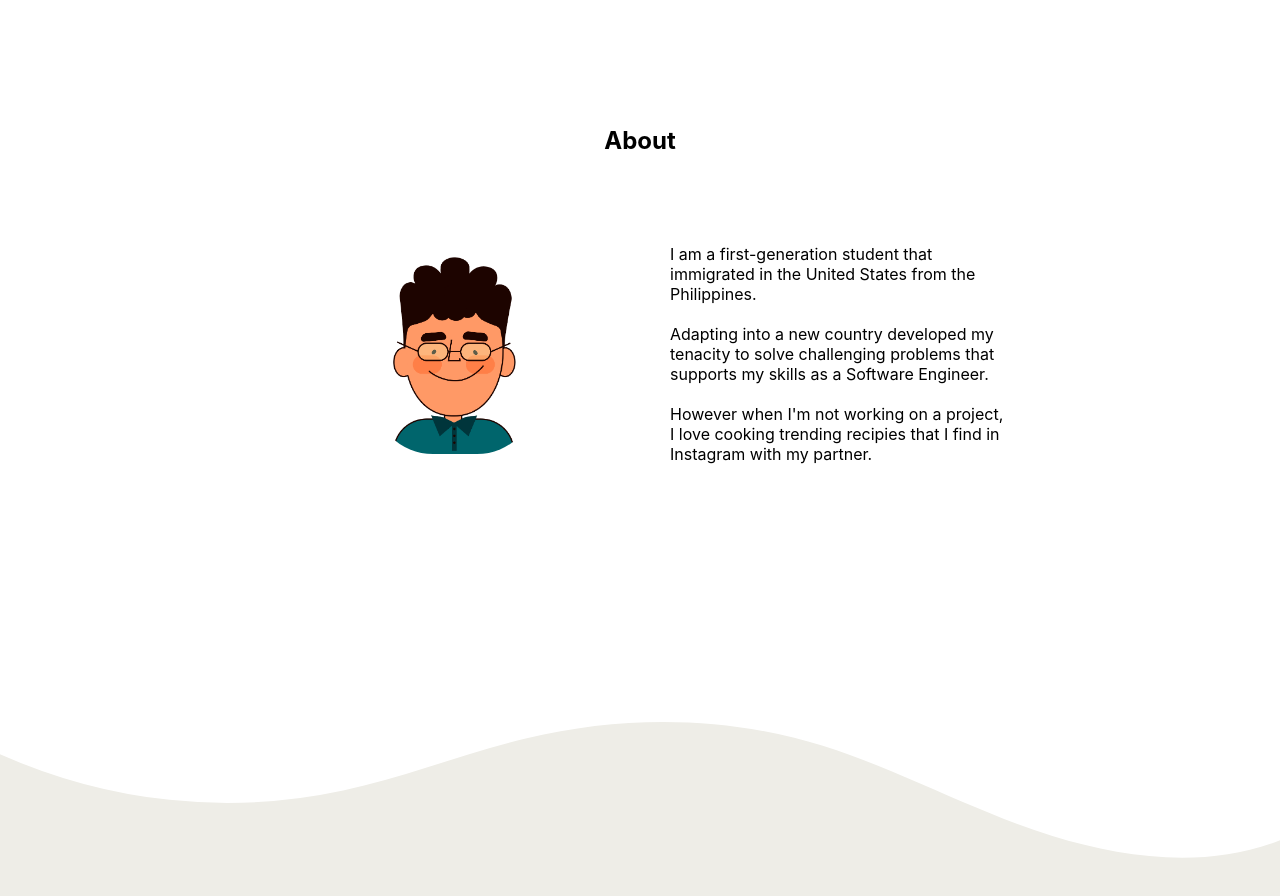
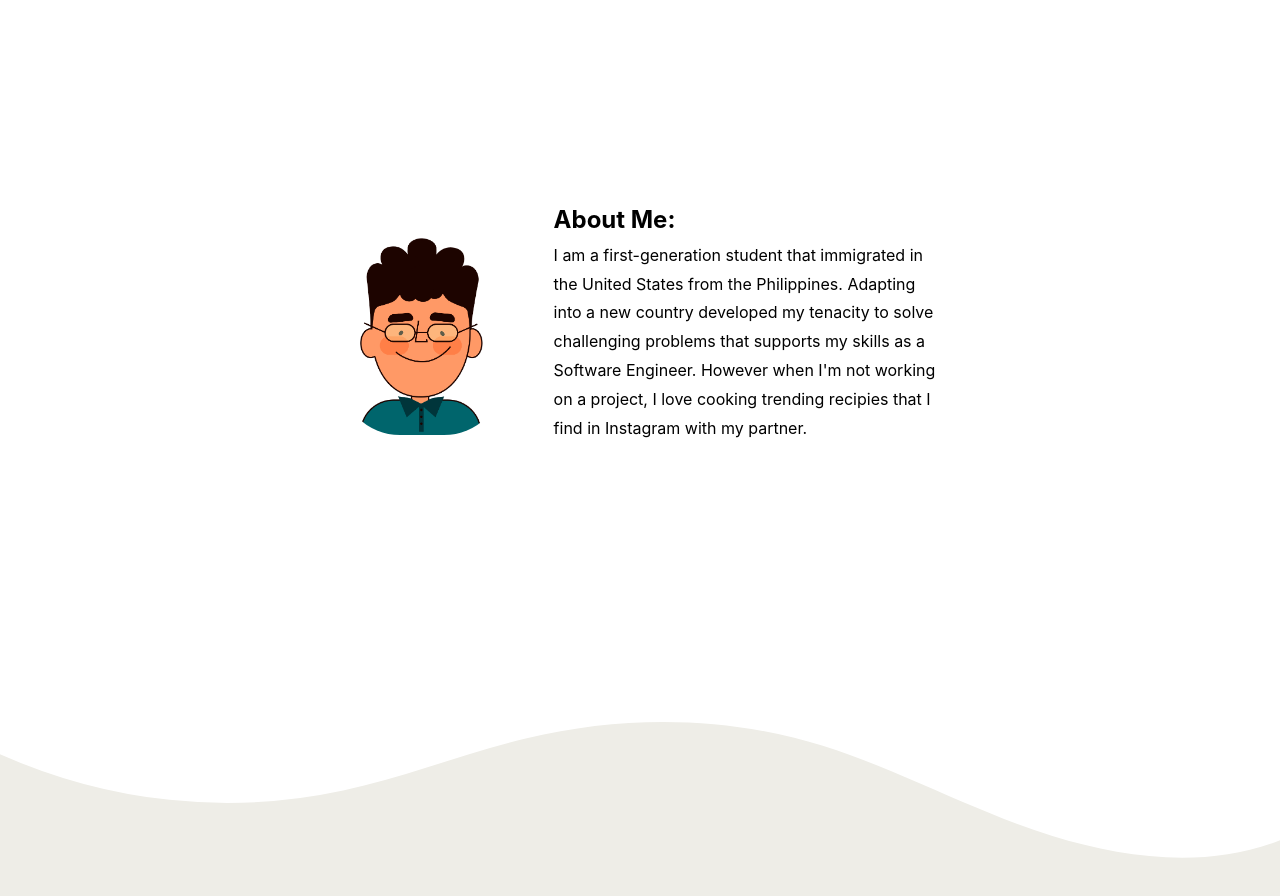
Before and after one commit to MekhiHart/portfolio, a React (Create React App) app: page / in a window 1280 px wide. Shown: the part 880-1776 px from the top of the page. Built offline with nearby package versions, Linux system fonts and the light colour scheme.

Commit message:
made new changes to about section based on mias suggestions

```diff
--- a/src/Components/About.jsx
+++ b/src/Components/About.jsx
@@ -6,16 +6,13 @@ export default function About(){
         <>
 
             <div className="about--container fullScreen" id="ABOUT">
-                <h2>
-                    About
-                </h2>
+
                 <div id="about--container--wrapper">
                     <img id="about--container--profile" src={Profile} />
 
-                    <span>I am a first-generation student that immigrated in the United States from the Philippines.<br/><br/>
+                    <span id="about--container--description"><b style={{fontSize:"24px"}}>About Me:</b> <br></br> I am a first-generation student that immigrated in the United States from the Philippines.
                     Adapting into a new country developed my tenacity to
-                    solve challenging problems that supports my skills as a Software Engineer.
-                    <br/><br/> However when I'm not working on a project, I love cooking trending recipies that I find in Instagram
+                    solve challenging problems that supports my skills as a Software Engineer. However when I'm not working on a project, I love cooking trending recipies that I find in Instagram
                     with my partner.
                     </span>
 
--- a/src/Components/PopUp.jsx
+++ b/src/Components/PopUp.jsx
@@ -59,12 +59,12 @@ export default function PopUp(props){
     return(
         <div className="popUp--overlay">
 
-            <div className="popUp--tabs">
+            <div className="popUp--tabs modal">
                 {buttons}
                 <button onClick={() => setPopUp({isClicked:false})} id="closePopUp"><FontAwesomeIcon icon={faX} size='1x'/></button>
             </div>
 
-            <div className="popUp--container">
+            <div className="popUp--container modal">
                 <div id="popUp--header">
                     <div className='popUp--header--left'>
                         <FontAwesomeIcon className="popUp--header--icon" style={{marginLeft:"10px", marginRight:"10px"}}  icon={faArrowLeft} size='1x'/>
--- a/src/index.css
+++ b/src/index.css
@@ -319,6 +319,39 @@ nav a:hover:before {
   margin-left: 5px;
 }
 
+.modal[open]{
+  animation: fade-in 500ms forwards;
+}
+
+@keyframes fade-in{
+  0%{
+    opacity: 0;
+  }
+  100%{
+    opacity: 1;
+  }
+}
+
+@keyframes fade-out{
+  100%{
+    opacity: 1;
+  }
+  0%{
+    opacity: 0;
+  }
+}
+
+@keyframes slide-up{
+  0%{
+  transform: translateY(100%)
+  }
+
+  100%{
+    transform: translateY(0%)
+    }
+
+}
+
 /** About Section */
 
 .about--container{
@@ -329,15 +362,13 @@ nav a:hover:before {
 }
 
 #about--container--wrapper{
-  display: grid;
-  grid-template-columns: 1fr 1fr;
+  display: flex;
   justify-items: center;
   align-items: center;
   padding:70px;
   margin: 0 200px;
   border-radius: 30px;
-
-
+  width: 600px;
 }
 
 
@@ -345,10 +376,14 @@ nav a:hover:before {
   max-width: 200px;
   max-height: 200px;
   border-radius: 60px;
+  padding-top: 30px;
 }
 
-#about--container--wrapper > span{
-  padding-left: 30px;
+
+#about--container--description{
+  line-height: 1.8;
+  padding-left: 50px;
+  /* padding-left: 50px; */
 }
 
 
@@ -560,12 +595,18 @@ nav a:hover:before {
     display: flex;
     flex-direction: column;
     scale: 90%;
-    margin: 0 20px
+    margin: 0 20px;
+
 
   }
 
+
   #about--container--wrapper > img{
     padding-bottom: 30px;
+  }
+
+  #about--container--description{
+    padding-left:0px
   }
 
 }
@@ -754,6 +795,9 @@ nav a:hover:before {
     margin: 0 0 0 10px
   }
 
+  #about--container--wrapper{
+    width: 400px;
+  }
 
 }
 
```
